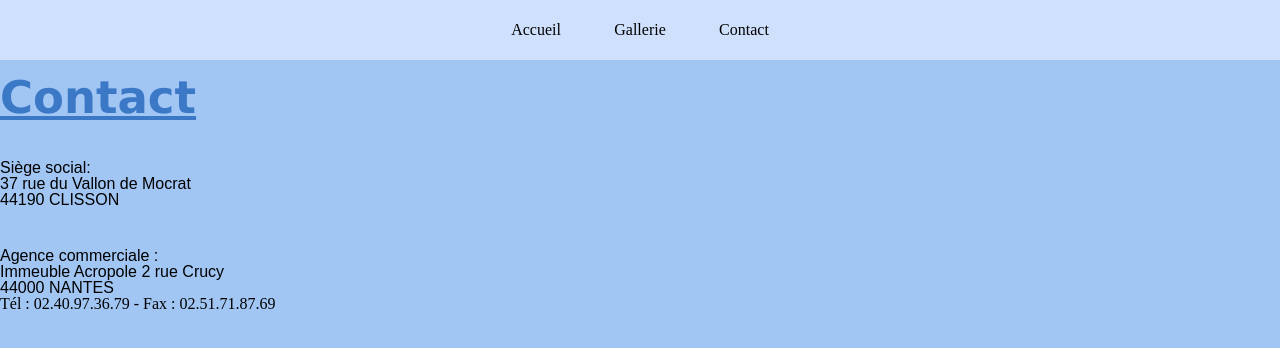
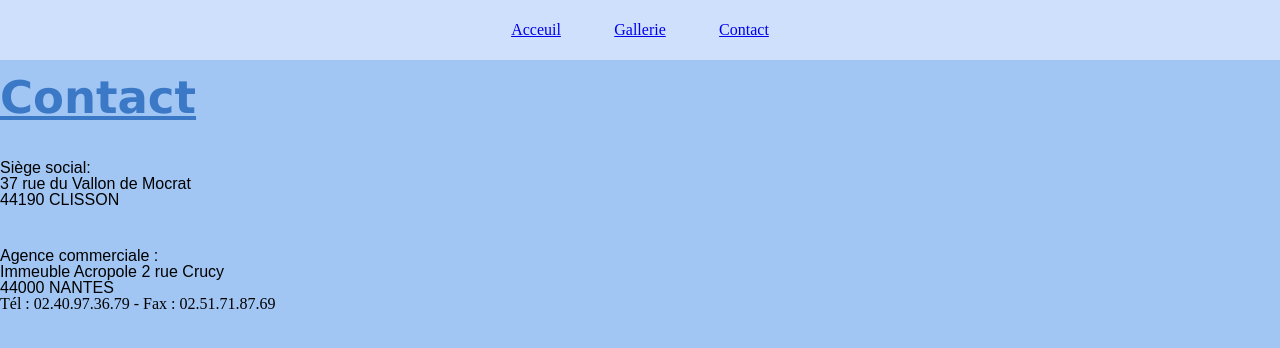
Before and after one commit to PaulDecoux/challenge_groupe, a plain HTML site: page contact.html in a window 1280 px wide. Drawn offline with Linux system fonts and the light colour scheme.

Commit message:
ajouturl

```diff
--- a/contact.html
+++ b/contact.html
@@ -9,9 +9,9 @@
 <body>
 		<nav class="menu">
 		      <ul>
-		        <li>Accueil</li>
-		        <li>Gallerie</li>
-		        <li>Contact</li>
+		        <li><a href="index.html">Acceuil</a></li>
+		        <li><a href="work.html">Gallerie</a></li>
+		        <li><a href="contact.html">Contact</a></li>
 		      </ul>
 		</nav>
 
```
